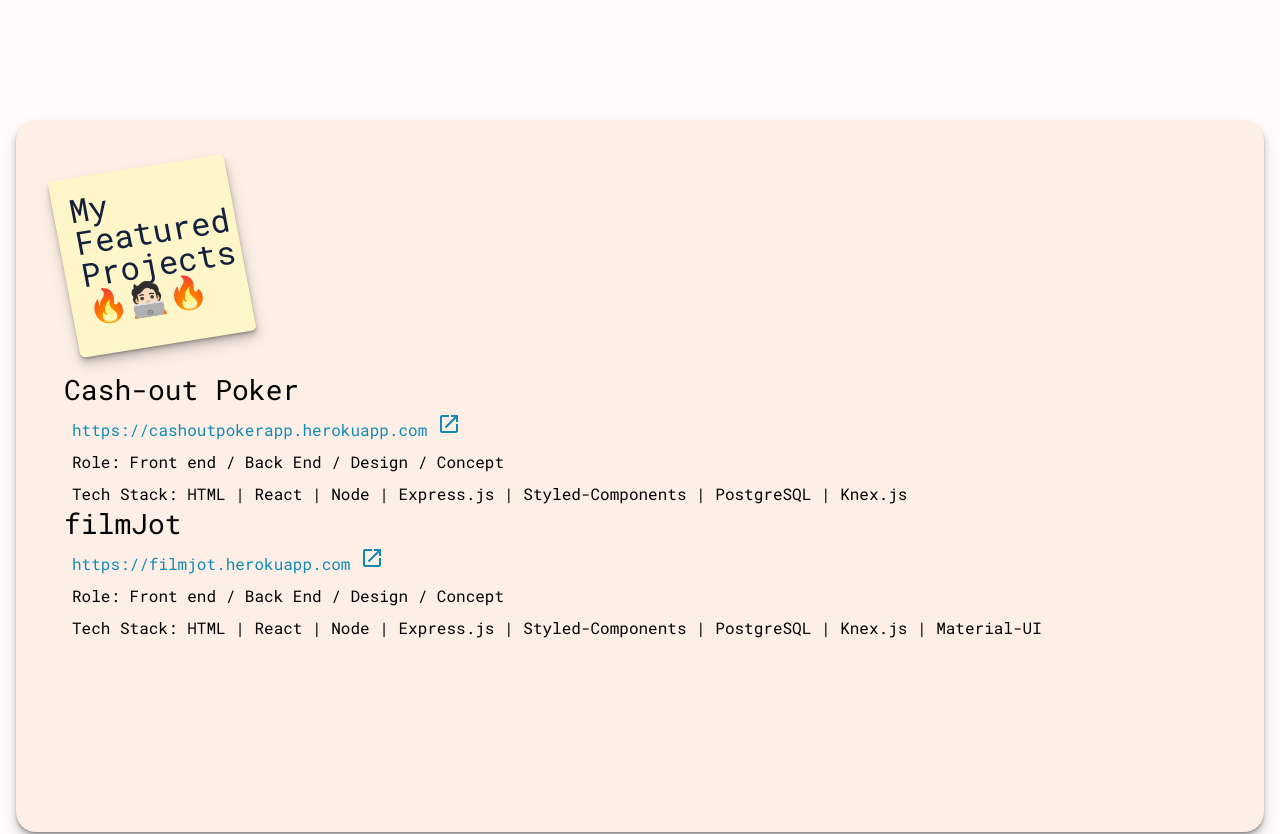
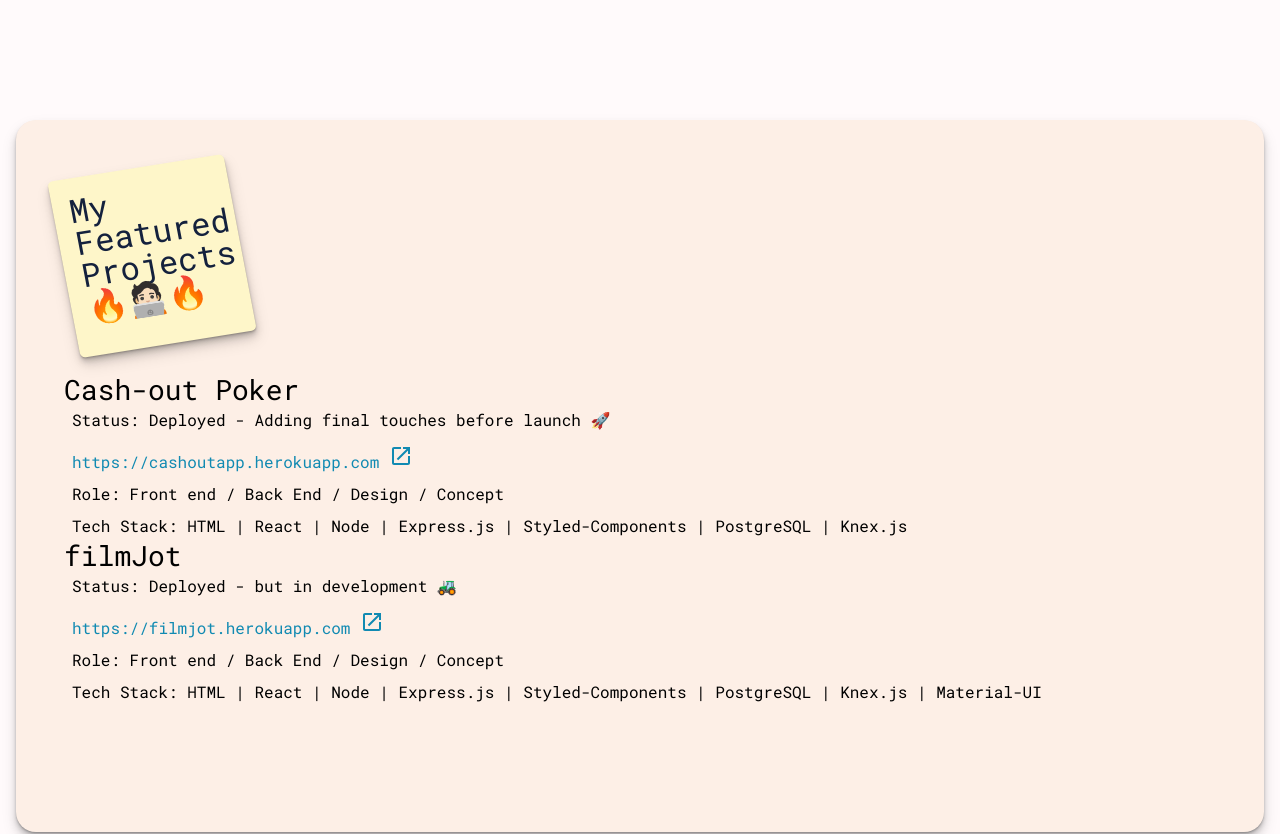
Before and after one commit to eg180/erickooo, a React (Create React App) app in the folder client/: page /projects in a window 1280 px wide. Shown: the top 834 px of the page. Built offline with nearby package versions, Linux system fonts and the light colour scheme; a web font is replaced by a local one.

Commit message:
updated projects info

```diff
--- a/client/src/components/Projects.js
+++ b/client/src/components/Projects.js
@@ -89,11 +89,13 @@
         <StyledAbout>
             <div className="featured"><h1 id="featured-projects">My Featured Projects 🔥🧑🏻‍💻🔥</h1>
                 <div className="featured_title"><h2>Cash-out Poker</h2>
-                    <p><a href="https://cashoutapp.herokuapp.com" rel="noreferrer" target="_blank">https://cashoutpokerapp.herokuapp.com <OpenInNewIcon /></a></p>
+                    <p className="status">Status: Deployed - Adding final touches before launch 🚀</p>
+                    <p><a href="https://cashoutapp.herokuapp.com" rel="noreferrer" target="_blank">https://cashoutapp.herokuapp.com <OpenInNewIcon /></a></p>
                     <p className="featured_role">Role: Front end / Back End / Design / Concept </p>
                     <p className="featured_tech">Tech Stack: HTML | React | Node | Express.js | Styled-Components | PostgreSQL | Knex.js</p>
                 </div>
                 <div className="featured_title"><h2>filmJot</h2>
+                    <p className="status">Status: Deployed - but in development 🚜 </p>
                     <p><a href="https://filmjot.herokuapp.com" rel="noreferrer" target="_blank">https://filmjot.herokuapp.com <OpenInNewIcon /></a></p>
                     <p className="featured_role">Role: Front end / Back End / Design / Concept </p>
                     <p className="featured_tech">Tech Stack: HTML | React | Node | Express.js | Styled-Components | PostgreSQL | Knex.js | Material-UI</p>
```
